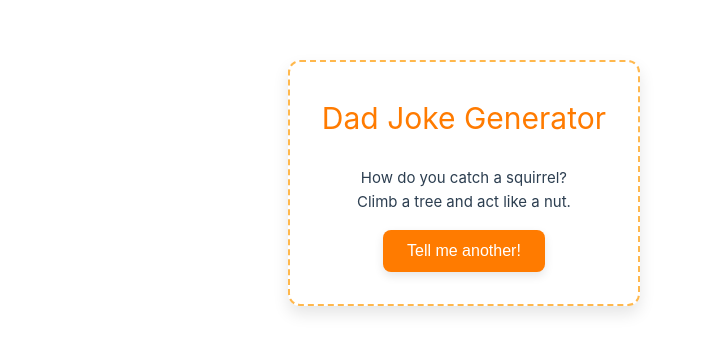
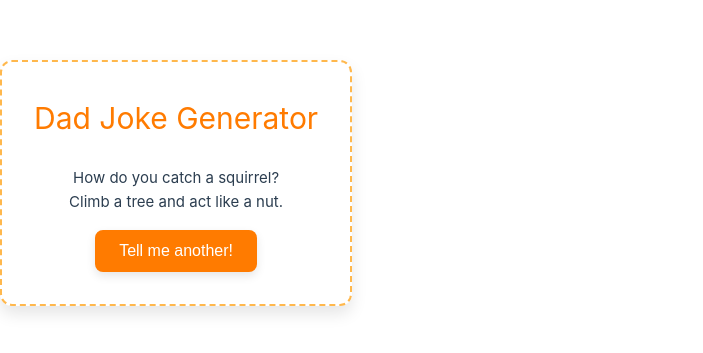
Before and after one commit to vukoviciv/dad-jokes, a Vue app: page / in a window 1280 px wide. Shown: the part 217-570 px from the top of the page, without its empty margins (0-703 px from the left). Built offline with nearby package versions, Linux system fonts and the light colour scheme; the HTML template or start-up script is replaced by a standard one.

Commit message:
fix app display css

```diff
--- a/src/styles/main.css
+++ b/src/styles/main.css
@@ -2,9 +2,6 @@
 
 #app {
   max-width: 80rem;
-  margin: 0 auto;
-  padding: 2rem;
-  font-weight: normal;
 }
 
 @media (min-width: 1024px) {
@@ -12,12 +9,6 @@
     display: flex;
     place-items: center;
   }
-
-  #app {
-    display: grid;
-    grid-template-columns: 1fr 1fr;
-    padding: 0 2rem;
-  }
 }
 
 .orange {
```
